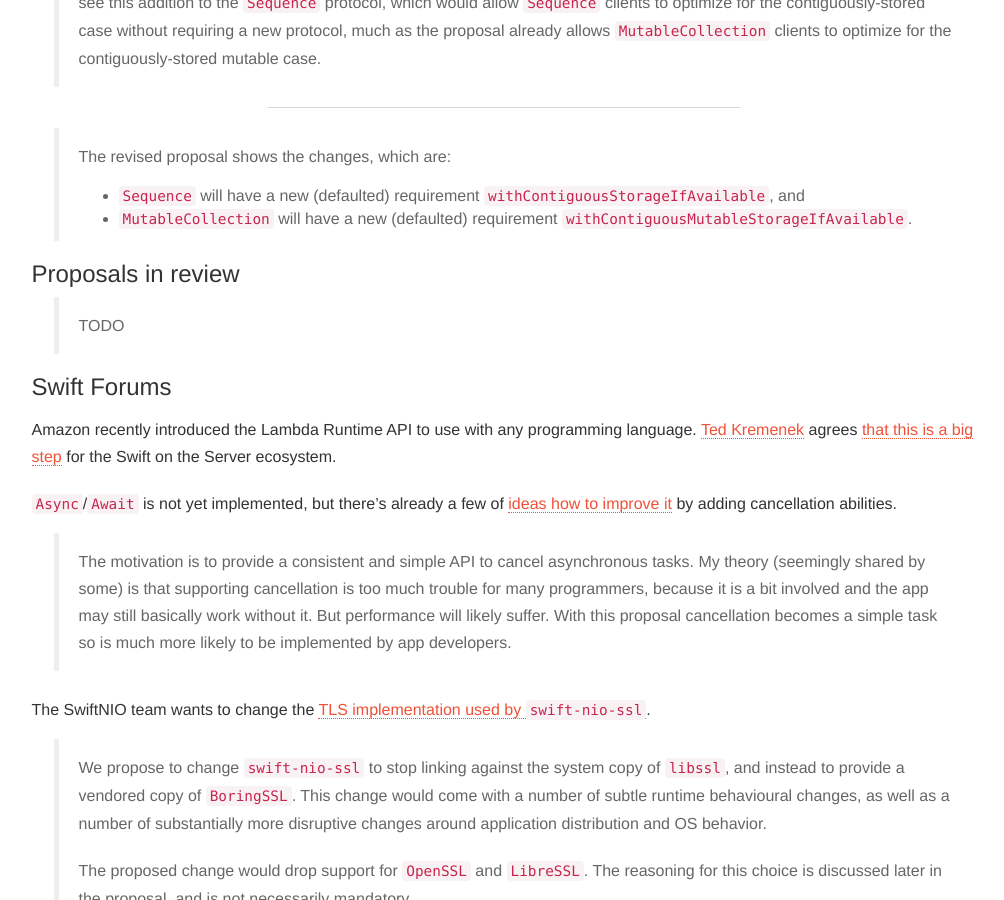
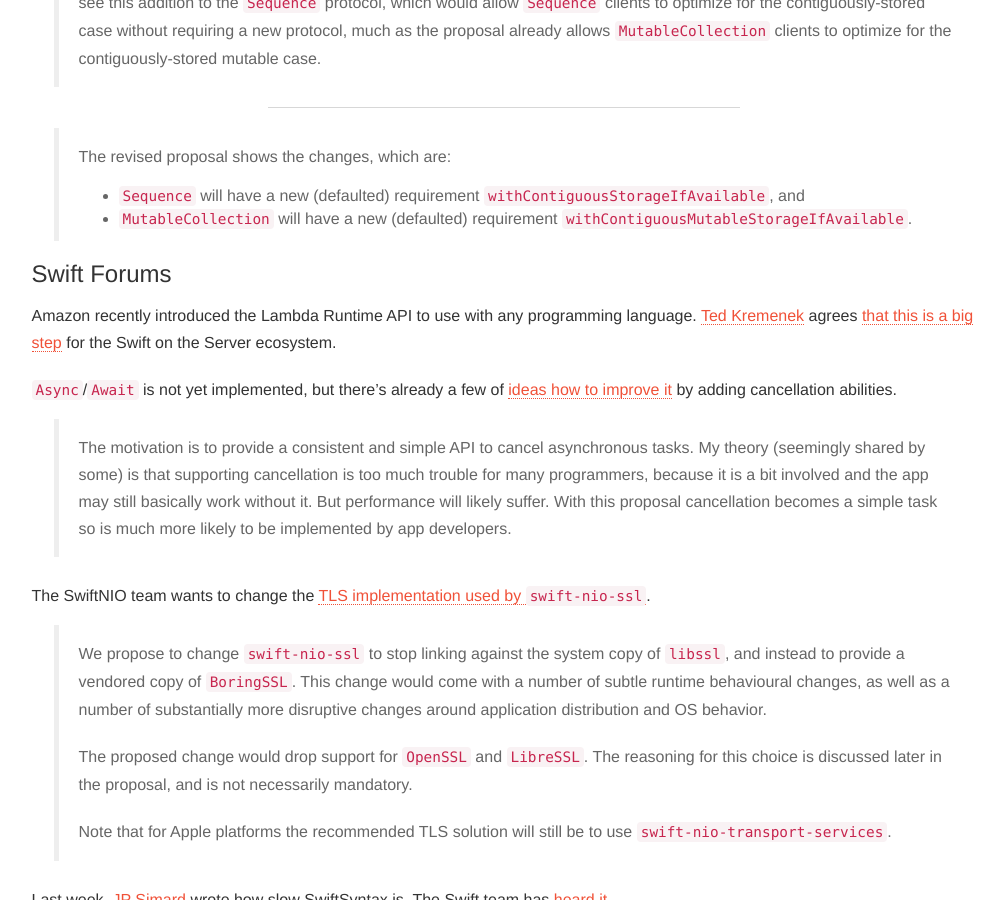
Before and after one commit to SwiftWeekly/swiftweekly.github.io, a Jekyll site: the page built from _posts/2018-12-13-issue-124.md, in a window 1280 px wide and 900 px high, scrolled down 2707 px. Shown: the whole window, without its empty margins (136-1140 px from the left). Built offline with Jekyll 4.4.1, drawn with Linux system fonts in a browser that asks for light colours.

Commit message:
Update 2018-12-13-issue-124.md (#433)

```diff
--- a/_posts/2018-12-13-issue-124.md
+++ b/_posts/2018-12-13-issue-124.md
@@ -78,10 +78,6 @@
 > - `Sequence` will have a new (defaulted) requirement `withContiguousStorageIfAvailable`, and
 > - `MutableCollection` will have a new (defaulted) requirement `withContiguousMutableStorageIfAvailable`.
 
-### Proposals in review
-
-> TODO
-
 ### Swift Forums
 
 Amazon recently introduced the Lambda Runtime API to use with any programming language. [Ted Kremenek](https://twitter.com/tkremenek) agrees [that this is a big step](https://forums.swift.org/t/aws-lambda-runtime-api/18498/4) for the Swift on the Server ecosystem.
```
